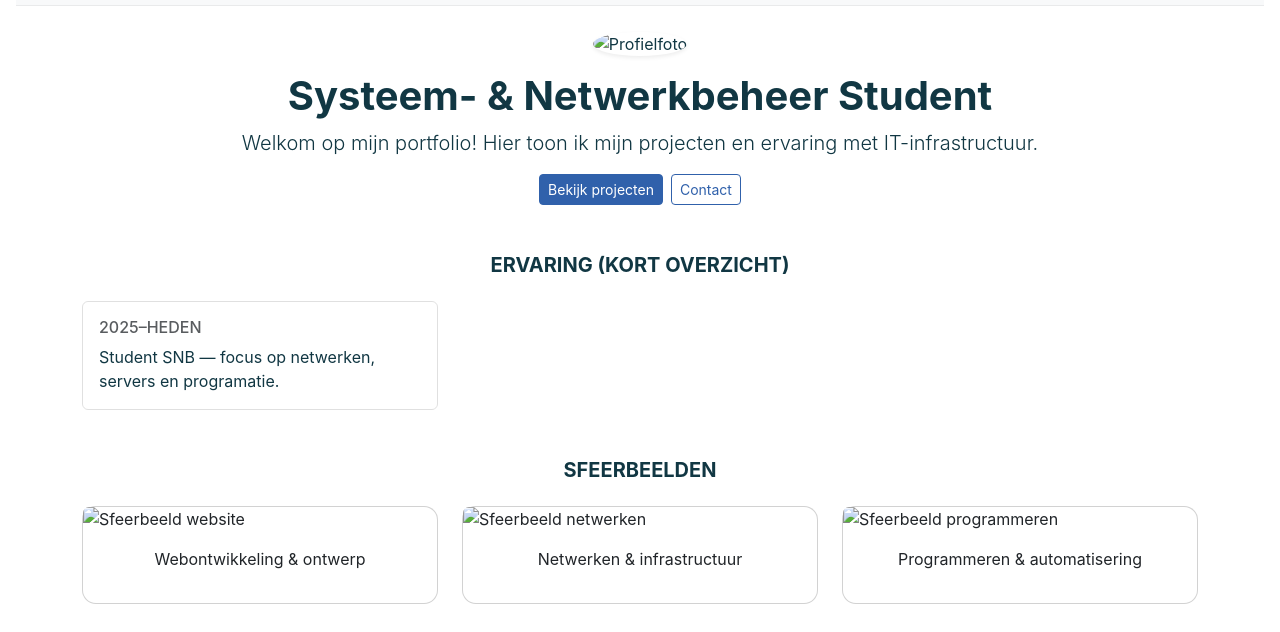
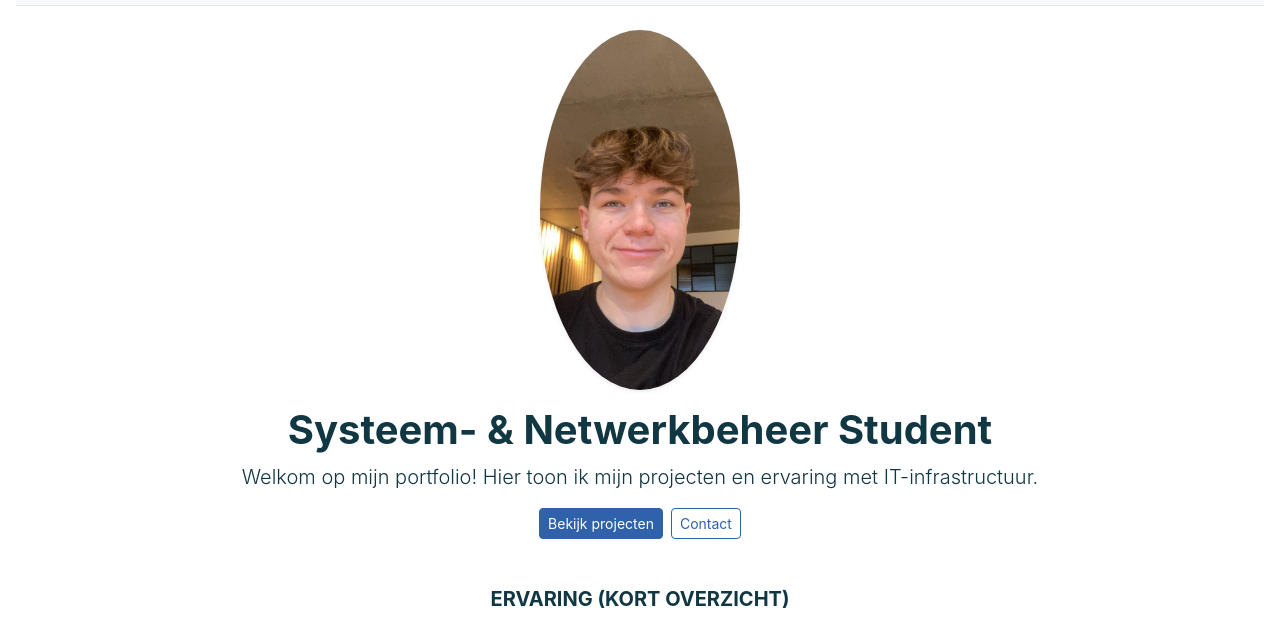
Before and after one commit to BertenVD/portfolio, a plain HTML site: page index.html in a window 1280 px wide. Shown: the part 91-723 px from the top of the page. Drawn offline with nearby package versions, Linux system fonts and the light colour scheme; files that its build step writes are made by us from their sources; files whose address does not match are found by name; a web font is replaced by a local one.

Commit message:
Fix HTML structure and update profile image paths

```diff
--- a/index.html
+++ b/index.html
@@ -45,7 +45,7 @@
   <!-- PROFIELFOTO -->
   <section class="row mt-4 mb-5 text-center">
     <div class="col-12">
-      <img src="../assets/images/profielfoto.jpg" alt="Profielfoto" class="rounded-circle shadow-sm img-fluid" style="max-width: 200px;">
+      <img src="profielfoto.jpg" alt="Profielfoto" class="rounded-circle shadow-sm img-fluid" style="max-width: 200px;">
       <h1 class="mt-3 fw-bold">Systeem- &amp; Netwerkbeheer Student</h1>
       <p class="lead">Welkom op mijn portfolio! Hier toon ik mijn projecten en ervaring met IT-infrastructuur.</p>
       <div class="d-flex justify-content-center gap-2">
@@ -76,19 +76,19 @@
     <div class="row g-4">
       <div class="col-md-4">
         <figure class="card h-100">
-          <img src="../assets/images/sfeer1.png" class="card-img-top rounded" alt="Sfeerbeeld website">
+          <img src="sfeer1.png" class="card-img-top rounded" alt="Sfeerbeeld website">
           <figcaption class="card-body text-center">Webontwikkeling &amp; ontwerp</figcaption>
         </figure>
       </div>
       <div class="col-md-4">
         <figure class="card h-100">
-          <img src="../assets/images/sfeer2.jpg" class="card-img-top rounded" alt="Sfeerbeeld netwerken">
+          <img src="sfeer2.jpg" class="card-img-top rounded" alt="Sfeerbeeld netwerken">
           <figcaption class="card-body text-center">Netwerken &amp; infrastructuur</figcaption>
         </figure>
       </div>
       <div class="col-md-4">
         <figure class="card h-100">
-          <img src="../assets/images/sfeer3.jpg" class="card-img-top rounded" alt="Sfeerbeeld programmeren">
+          <img src="sfeer3.jpg" class="card-img-top rounded" alt="Sfeerbeeld programmeren">
           <figcaption class="card-body text-center">Programmeren &amp; automatisering</figcaption>
         </figure>
       </div>
@@ -108,4 +108,5 @@
   </footer>
   <script>document.getElementById('jaar').textContent = new Date().getFullYear();</script>
 </body>
+
 </html>
```
